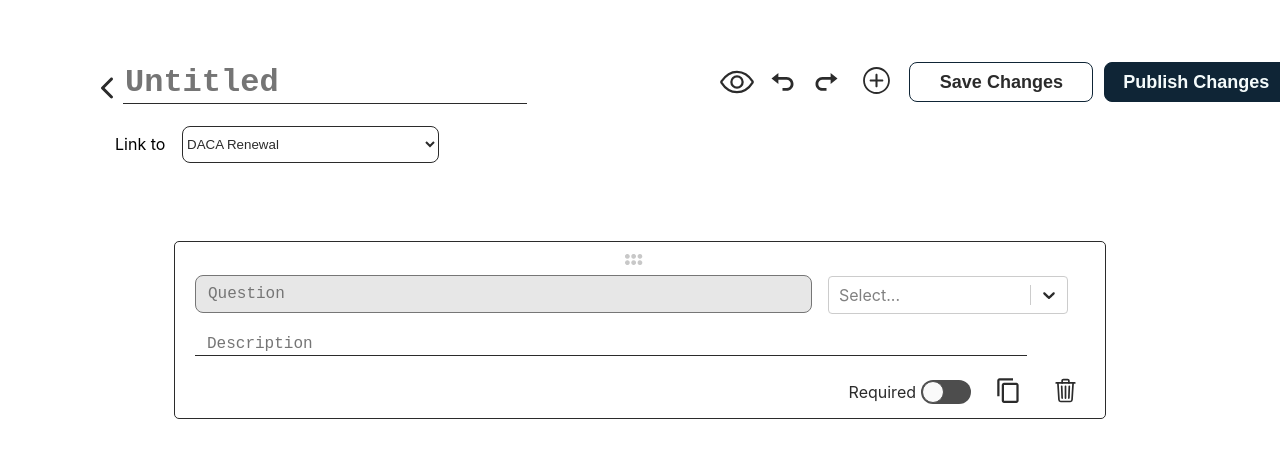
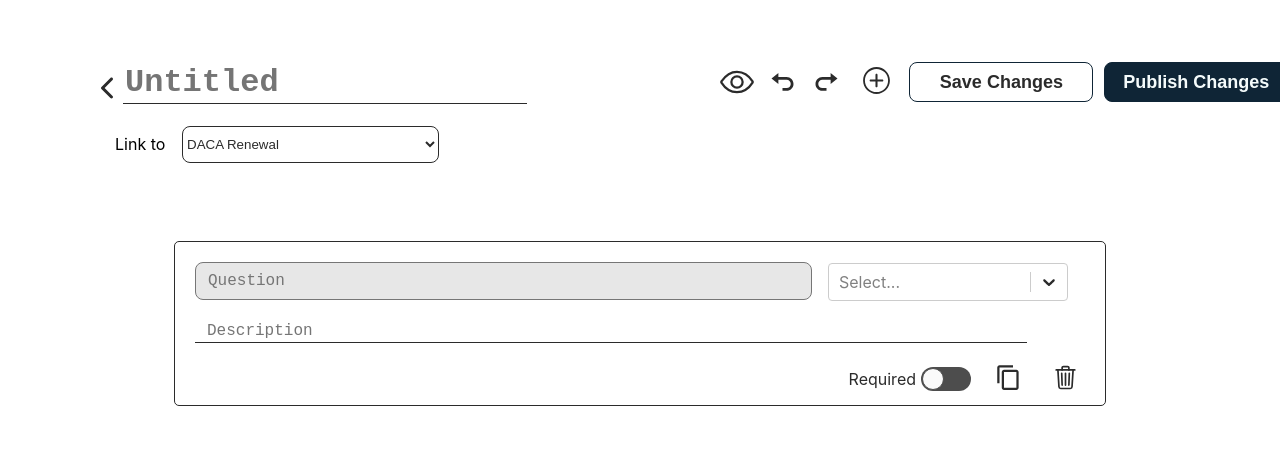
Before and after one commit to shannonbonet/siren-web, a Next.js app: page /IntakeForms/Citizenship in a window 1280 px wide. Both pictures are taken after a click on the button 876 px from the left and 82 px from the top of the page. Shown: the top 458 px of the page. Built offline with nearby package versions, Linux system fonts and the light colour scheme.

Commit message:
Fix react dnd

```diff
--- a/components/IntakeFormOverlay/IntakeFormOverlay.tsx
+++ b/components/IntakeFormOverlay/IntakeFormOverlay.tsx
@@ -9,8 +9,7 @@ import Button from "../Button/Button";
 import {LinkForm} from "../LinkForm/LinkForm";
 import TextareaAutosize from 'react-textarea-autosize';
 import  Question from "../Question/question";
-import { List, arrayMove } from 'react-movable';
-import { DragDropContext, Droppable } from 'react-beautiful-dnd';
+import { DragDropContext, Droppable, Draggable } from 'react-beautiful-dnd';
 
 export const IntakeFormOverlay
 = () => {
@@ -20,14 +19,22 @@ export const IntakeFormOverlay
   function addQuestion() {
     let list = [...questions];
     let id: string = Math.random().toString(36).slice(2).valueOf();
-    console.log(typeof(id));
-    list.push(<Question key={list.length} index ={list.length} id={id}/>);
+    const draggable = (
+      <Draggable key={list.length} index ={list.length} draggableId={id}>
+        {provided => (
+        <div
+          {...provided.draggableProps}
+          {...provided.dragHandleProps}
+          ref={provided.innerRef}>
+            {<Question/>}
+          </div>
+          )
+        }
+      </Draggable>
+    )
+    list.push(draggable);
     setQuestions(list);
   }
-
-  let questionList = questions.map(function(question) {
-    return question;
-  })
 
   const onDragEnd = (result) => {
     console.log('TODO: reorder', result);
--- a/components/Question/question.tsx
+++ b/components/Question/question.tsx
@@ -1,16 +1,13 @@
 import TextareaAutosize from 'react-textarea-autosize';
-import React, { useEffect, useState } from 'react';
+import React, { useState } from 'react';
 import styles from './styles.module.css';
 import Select from 'react-select'
 import { IoCloseOutline, IoRadioButtonOffOutline, IoTrashOutline, IoCalendarOutline } from 'react-icons/io5';
 import { MdOutlineCheckBoxOutlineBlank, MdContentCopy } from 'react-icons/md';
-import dotsDraggable from "../../assets/images/dotsDraggable.png";
-import {Draggable} from 'react-beautiful-dnd';
-import Image from 'next/image';
 import Toggle from 'react-toggle';
 import "react-toggle/style.css";
 
-const Question = (index, id: string) => {
+const Question = () => {
   	const [questionText, setQuestionText] = useState();
 	const [descriptionText, setDescriptionText] = useState("");
 	const [answerType, setAnswerType] = useState(null);
@@ -116,25 +113,7 @@ const Question = (index, id: string) => {
 	}
 
 	return (
-    <Draggable draggableId={id} index ={index}>
-    	{provided =>(
-        <div
-          className={styles.container}
-          contentEditable="true"
-          {...provided.draggableProps}
-          ref={provided.innerRef}>
-            <div
-            className={styles.draggable}
-            {...provided.dragHandleProps}
-            >
-              <Image src={dotsDraggable} alt="drag"/>
-            </div>
-            {/* <button
-            className={styles.draggable}
-            {...provided.dragHandleProps}
-            >
-              <Image src={dotsDraggable} alt="drag"/>
-            </button> */}
+		<div className={styles.container}>
 		  <div className={styles.topcontainer}>
 			<TextareaAutosize
 			  cacheMeasurements
@@ -175,8 +154,6 @@ const Question = (index, id: string) => {
 						</button>
 				</div>
 		</div>
-      )}
-    </Draggable>
 		)
 }
 
--- a/components/Question/styles.module.css
+++ b/components/Question/styles.module.css
@@ -66,15 +66,6 @@
     margin-left: auto;
     margin-right: auto;
     z-index: 2;
-}
-
-.draggable {
-    align-self: center;
-    width: 30px;
-    height: 1px;
-    margin: 7px 0 5px 0;
-    border: none;
-    background-color: white;
 }
 
 .topcontainer {
```
Lines whose indentation alone changed are shown as unchanged.
